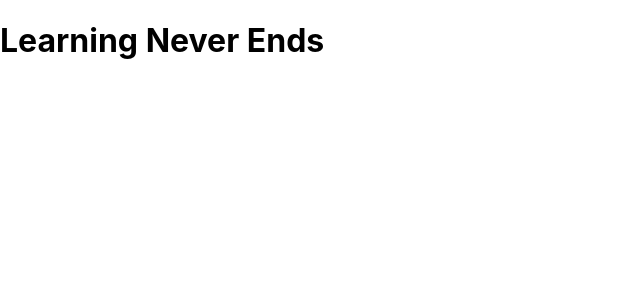
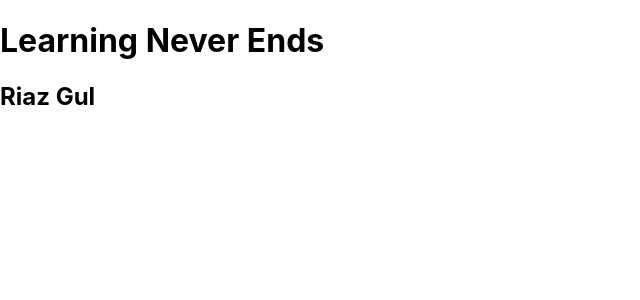
Before and after one commit to riazgul03/ReactJS, a React (Create React App) app in the folder new-app/: page / in a window 1280 px wide. Shown: the top 300 px of the page, without its empty margins (0-640 px from the left). Built offline with nearby package versions, Linux system fonts and the light colour scheme.

Commit message:
This is First Coment in React

```diff
--- a/new-app/src/index.js
+++ b/new-app/src/index.js
@@ -6,7 +6,11 @@ import reportWebVitals from './reportWebVitals';
 
 const root = ReactDOM.createRoot(document.getElementById('root'));
 root.render(
+  <>
   <h1>Learning Never Ends</h1>
+  <h2>Riaz Gul</h2>
+  </>
+
 );
 
 // If you want to start measuring performance in your app, pass a function
```
